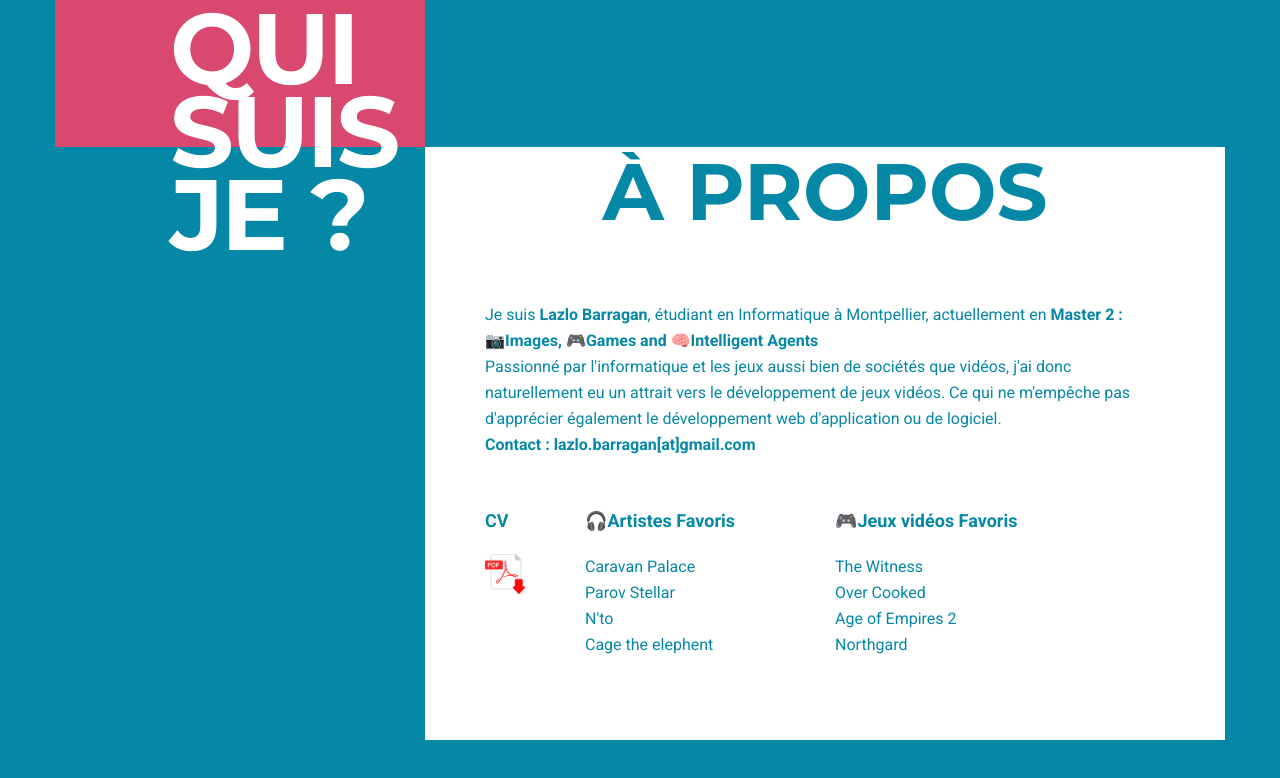
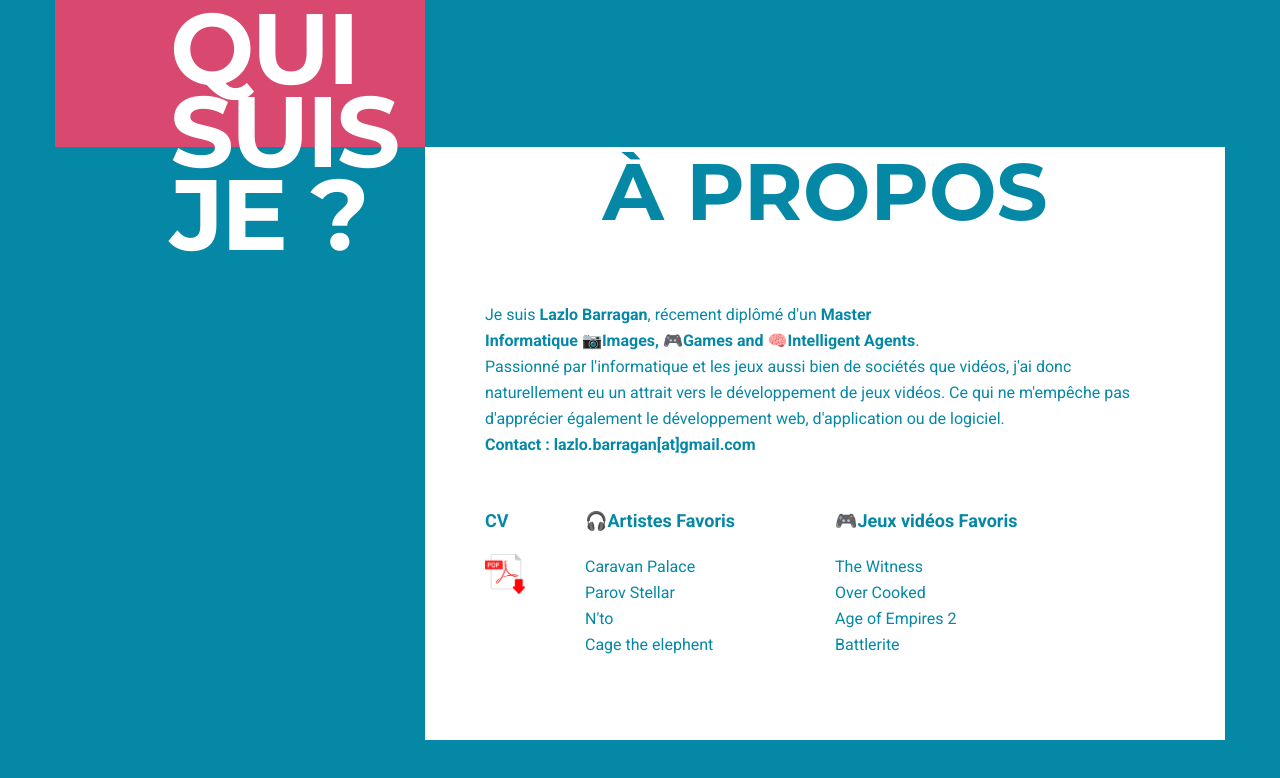
Before and after one commit to barraganlazlo/barraganlazlo.github.io, a plain HTML site: page index.html in a window 1280 px wide. Shown: the part 3902-4680 px from the top of the page. Drawn offline with Linux system fonts and the light colour scheme.

Commit message:
modif à propos

```diff
--- a/index.html
+++ b/index.html
@@ -199,9 +199,9 @@
                         <p class="content-title">À propos</p>
                     </div>
                     <div class="one">
-                        <p>Je suis <strong>Lazlo Barragan</strong>, étudiant en Informatique à Montpellier, actuellement en <strong>Master 2 : <br>
-							📷Images, 🎮Games and 🧠Intelligent Agents</strong> <br> Passionné par l'informatique et les jeux aussi bien de sociétés que vidéos, j'ai donc naturellement eu un attrait vers le développement de jeux vidéos. Ce qui ne m'empêche pas d'apprécier
-                            également le développement web d'application ou de logiciel.</p>
+                        <p>Je suis <strong>Lazlo Barragan</strong>, récement diplômé d'un <strong>Master<br> Informatique
+							📷Images, 🎮Games and 🧠Intelligent Agents</strong>. <br> Passionné par l'informatique et les jeux aussi bien de sociétés que vidéos, j'ai donc naturellement eu un attrait vers le développement de jeux vidéos. Ce qui ne m'empêche pas d'apprécier
+                            également le développement web, d'application ou de logiciel.</p>
                         <b> Contact : lazlo.barragan[at]gmail.com</b>
                     </div>
                     <div class="one">
@@ -225,7 +225,7 @@
                                 <li>The Witness</li>
                                 <li>Over Cooked</li>
                                 <li>Age of Empires 2</li>
-                                <li>Northgard</li>
+                                <li>Battlerite</li>
                             </ul>
                         </div>
                     </div>
```
